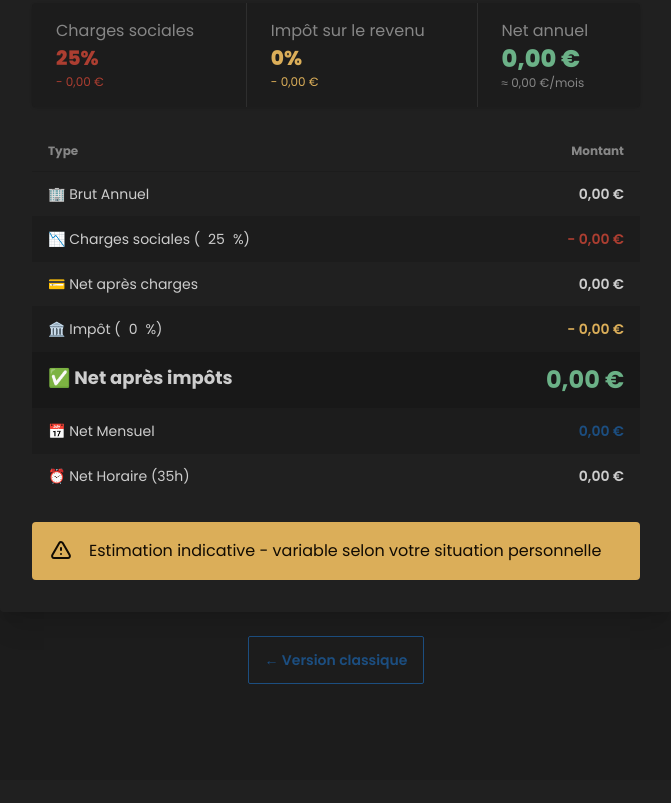
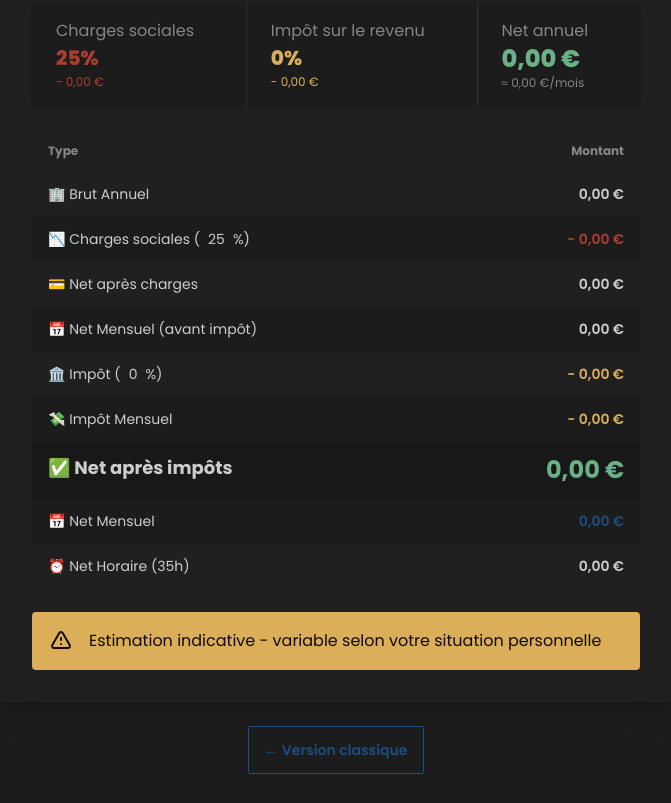
Before and after one commit to JeYadd/salary-calculator, a plain HTML site: page index-daisy.html in a window 1280 px wide. Shown: the part 709-1512 px from the top of the page, without its empty margins (304-975 px from the left). Before the commit the page ends 1489 px from the top, so only its background shows below. Drawn offline with nearby package versions, Linux system fonts and the light colour scheme.

Commit message:
Add monthly net before tax and monthly tax rows

```diff
--- a/index-daisy.html
+++ b/index-daisy.html
@@ -120,10 +120,19 @@
                                     <td class="text-right font-semibold" x-text="formatCurrency(netAnnuel)"></td>
                                 </tr>
                                 <tr>
+                                    <td class="flex items-center gap-2">📅 Net Mensuel (avant impôt)</td>
+                                    <td class="text-right font-semibold" x-text="formatCurrency(netAnnuel / 12)"></td>
+                                </tr>
+                                <tr>
                                     <td class="flex items-center gap-2">🏛️ Impôt (<span
                                             x-text="tauxImposition"></span>%)</td>
                                     <td class="text-right font-semibold text-warning"
                                         x-text="'- ' + formatCurrency(impots)"></td>
+                                </tr>
+                                <tr>
+                                    <td class="flex items-center gap-2">💸 Impôt Mensuel</td>
+                                    <td class="text-right font-semibold text-warning"
+                                        x-text="'- ' + formatCurrency(impots / 12)"></td>
                                 </tr>
                                 <tr class="active">
                                     <td class="flex items-center gap-2 font-bold text-lg">✅ Net après impôts</td>
```
Also changed, not shown: index.html (+10 -0 lines).
